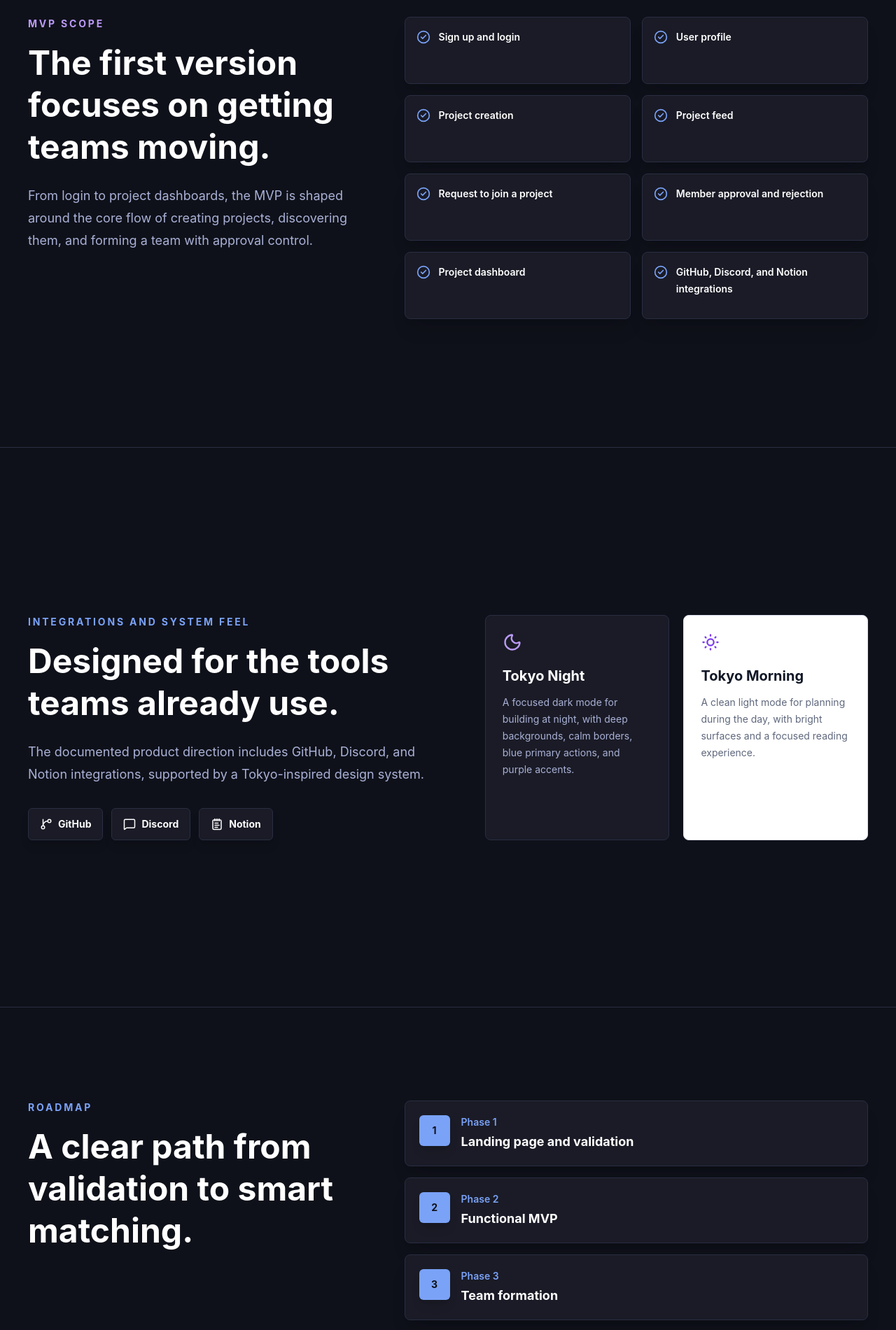
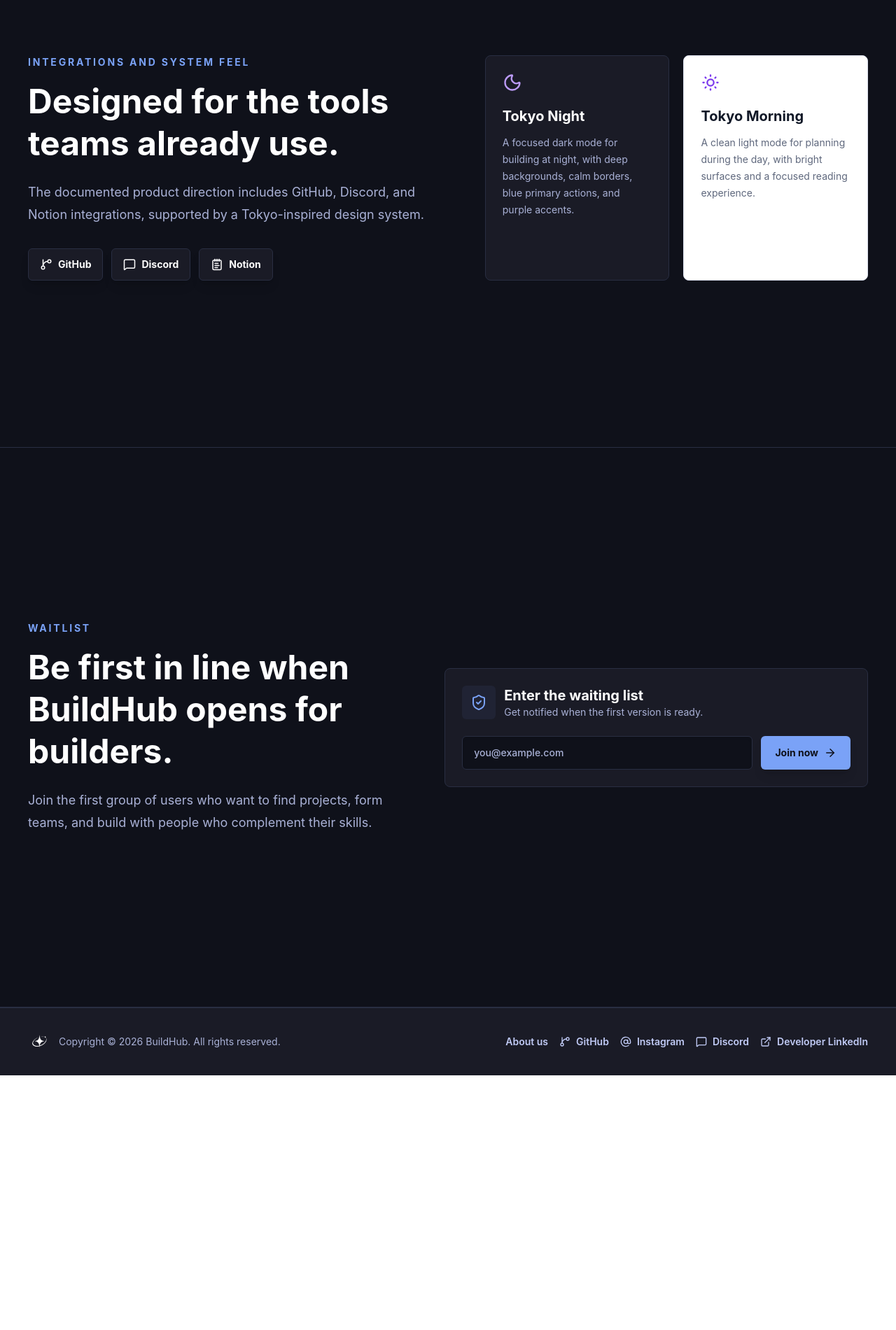
Before and after one commit to Daniel-Brevess/BuildHub, a React (Vite) app in the folder front-end/: page / in a window 1280 px wide. Shown: the part 1760-3661 px from the top of the page at 70% size. After the commit the page ends 3297 px from the top, so only its background shows below. Built offline with nearby package versions, Linux system fonts and the light colour scheme.

Commit message:
Refine landing page sections and footer

```diff
--- a/front-end/src/pages/public/LandingPage.jsx
+++ b/front-end/src/pages/public/LandingPage.jsx
@@ -1,8 +1,9 @@
 import { useState } from 'react'
 import {
   ArrowRight,
-  CheckCircle2,
+  AtSign,
   Code2,
+  ExternalLink,
   GitBranch,
   Layers3,
   MessageSquare,
@@ -51,17 +52,6 @@ const themes = {
   },
 }
 
-const mvpFeatures = [
-  'Sign up and login',
-  'User profile',
-  'Project creation',
-  'Project feed',
-  'Request to join a project',
-  'Member approval and rejection',
-  'Project dashboard',
-  'GitHub, Discord, and Notion integrations',
-]
-
 const productCards = [
   {
     icon: Code2,
@@ -80,18 +70,17 @@ const productCards = [
   },
 ]
 
-const roadmap = [
-  'Landing page and validation',
-  'Functional MVP',
-  'Team formation',
-  'Monetization',
-  'AI and advanced matching',
-]
-
 const integrations = [
   { name: 'GitHub', icon: GitBranch },
   { name: 'Discord', icon: MessageSquare },
   { name: 'Notion', icon: NotepadText },
+]
+
+const socialLinks = [
+  { name: 'GitHub', href: 'https://github.com/Daniel-Brevess/BuildHub', icon: GitBranch },
+  { name: 'Instagram', href: '#', icon: AtSign },
+  { name: 'Discord', href: '#', icon: MessageSquare },
+  { name: 'Developer LinkedIn', href: 'https://www.linkedin.com/', icon: ExternalLink },
 ]
 
 function LandingPage() {
@@ -297,45 +286,6 @@ function LandingPage() {
         </div>
       </section>
 
-      <section
-        id="mvp"
-        className="flex min-h-screen items-center border-b border-[var(--border)] px-6 py-24 lg:px-10"
-      >
-        <div className="mx-auto grid w-full max-w-7xl gap-12 lg:grid-cols-[0.85fr_1.15fr]">
-          <div>
-            <p className="text-sm font-bold uppercase tracking-[0.2em] text-[var(--accent)]">
-              MVP Scope
-            </p>
-            <h2 className="mt-4 max-w-2xl text-4xl font-bold leading-tight tracking-normal text-[var(--heading)] sm:text-5xl">
-              The first version focuses on getting teams moving.
-            </h2>
-            <p className="mt-6 max-w-2xl text-lg leading-8 text-[var(--muted)]">
-              From login to project dashboards, the MVP is shaped around the
-              core flow of creating projects, discovering them, and forming a
-              team with approval control.
-            </p>
-          </div>
-
-          <div className="grid gap-4 sm:grid-cols-2">
-            {mvpFeatures.map((feature) => (
-              <div
-                className="group flex min-h-24 items-start gap-3 rounded-lg border border-[var(--border)] bg-[var(--surface)] p-4 shadow-xl shadow-[var(--shadow)] transition hover:-translate-y-1 hover:border-[var(--primary)]"
-                key={feature}
-              >
-                <CheckCircle2
-                  className="mt-0.5 shrink-0 text-[var(--primary)] transition group-hover:text-[var(--accent)]"
-                  size={20}
-                  aria-hidden="true"
-                />
-                <p className="text-sm font-semibold leading-6 text-[var(--heading)]">
-                  {feature}
-                </p>
-              </div>
-            ))}
-          </div>
-        </div>
-      </section>
-
       <section className="flex min-h-screen items-center border-b border-[var(--border)] px-6 py-24 lg:px-10">
         <div className="mx-auto grid w-full max-w-7xl gap-12 lg:grid-cols-[1.05fr_0.95fr]">
           <div>
@@ -398,43 +348,9 @@ function LandingPage() {
         </div>
       </section>
 
-      <section className="flex min-h-screen items-center border-b border-[var(--border)] px-6 py-24 lg:px-10">
-        <div className="mx-auto grid w-full max-w-7xl gap-12 lg:grid-cols-[0.85fr_1.15fr]">
-          <div>
-            <p className="text-sm font-bold uppercase tracking-[0.2em] text-[var(--primary)]">
-              Roadmap
-            </p>
-            <h2 className="mt-4 max-w-2xl text-4xl font-bold leading-tight tracking-normal text-[var(--heading)] sm:text-5xl">
-              A clear path from validation to smart matching.
-            </h2>
-          </div>
-
-          <ol className="grid gap-4">
-            {roadmap.map((phase, index) => (
-              <li
-                className="flex gap-4 rounded-lg border border-[var(--border)] bg-[var(--surface)] p-5 shadow-xl shadow-[var(--shadow)] transition hover:-translate-y-1 hover:border-[var(--primary)]"
-                key={phase}
-              >
-                <span className="flex h-11 w-11 shrink-0 items-center justify-center rounded-md bg-[var(--primary)] text-sm font-bold text-[var(--button-text)] shadow-lg shadow-[var(--shadow)]">
-                  {index + 1}
-                </span>
-                <div>
-                  <p className="text-sm font-semibold text-[var(--primary)]">
-                    Phase {index + 1}
-                  </p>
-                  <h3 className="mt-1 text-lg font-bold text-[var(--heading)]">
-                    {phase}
-                  </h3>
-                </div>
-              </li>
-            ))}
-          </ol>
-        </div>
-      </section>
-
       <section
         id="waitlist"
-        className="flex min-h-screen items-center px-6 py-24 lg:px-10"
+        className="flex min-h-screen items-center border-b border-[var(--border)] px-6 py-24 lg:px-10"
       >
         <div className="mx-auto grid w-full max-w-7xl items-center gap-12 lg:grid-cols-[0.95fr_1.05fr]">
           <div>
@@ -489,6 +405,44 @@ function LandingPage() {
           </form>
         </div>
       </section>
+
+      <footer className="border-t border-[var(--border)] bg-[var(--surface)] px-6 py-8 text-sm text-[var(--muted)] lg:px-10">
+        <div className="mx-auto flex max-w-7xl flex-col gap-6 md:flex-row md:items-center md:justify-between">
+          <div className="flex items-center gap-3">
+            <img
+              src={isMorning ? logoLight : logoDark}
+              alt="BuildHub"
+              className="h-8 w-8 rounded-sm object-contain"
+            />
+            <p>Copyright © 2026 BuildHub. All rights reserved.</p>
+          </div>
+
+          <div className="flex flex-wrap items-center gap-4">
+            <a
+              href="#about"
+              className="font-semibold text-[var(--text)] transition hover:text-[var(--primary)]"
+            >
+              About us
+            </a>
+            {socialLinks.map((link) => {
+              const Icon = link.icon
+
+              return (
+                <a
+                  className="inline-flex items-center gap-2 font-semibold text-[var(--text)] transition hover:text-[var(--primary)]"
+                  href={link.href}
+                  key={link.name}
+                  rel="noreferrer"
+                  target={link.href.startsWith('http') ? '_blank' : undefined}
+                >
+                  <Icon size={16} aria-hidden="true" />
+                  {link.name}
+                </a>
+              )
+            })}
+          </div>
+        </div>
+      </footer>
     </main>
   )
 }
```
